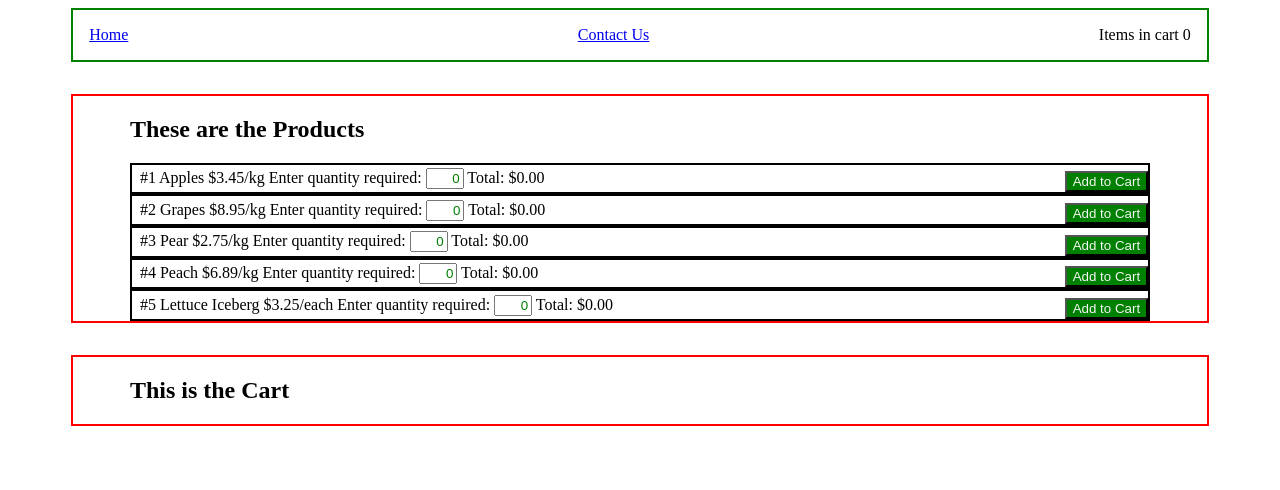
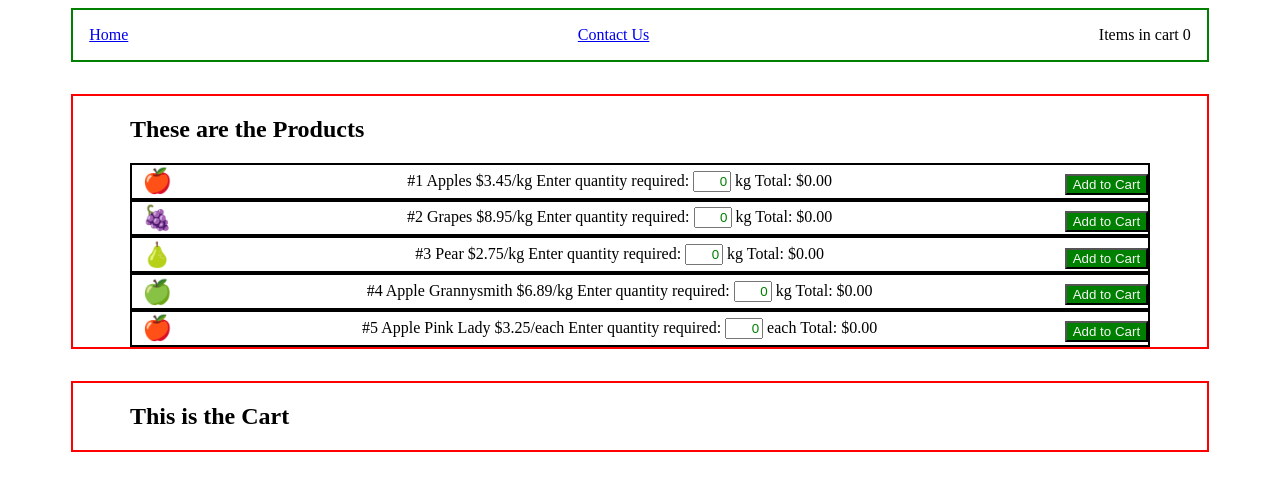
Before and after one commit to thefoxboxman/OrderForm, a Svelte app: page / in a window 1280 px wide. Shown: the top 490 px of the page. Built offline with nearby package versions, Linux system fonts and the light colour scheme; the HTML template or start-up script is replaced by a standard one.

Commit message:
Added emoji to products

```diff
--- a/src/Components/Product.svelte
+++ b/src/Components/Product.svelte
@@ -17,7 +17,7 @@
 </script>
 
 <style>
-  .product {
+  .item {
     display: flex;
     justify-content: space-between;
     align-items: center;
@@ -37,24 +37,43 @@
     color: whitesmoke;
     cursor: pointer;
   }
+  p {
+    display: inline-block;
+    font-size: 1.5rem;
+    margin: 0.1em;
+  }
 </style>
 
 <div class="product">
+
+  {#if product.unit == 'kg'}
     <div class="item">
-    {#if product.unit == 'kg'}
+      <p>{product.emoji}</p>
+      <div>
         #{product.sku} {product.name} ${product.price}/{product.unit} Enter
         quantity required:
         <input bind:value={product.quantity} />
-      Total: ${(product.quantity * product.price).toFixed(2)}
+        {product.unit} Total: ${(product.quantity * product.price).toFixed(2)}
+      </div>
+      <button id="buyButton" class="btn" on:click={buyProduct}>
+        Add to Cart
+      </button>
+    </div>
   {:else}
+    <div class="item">
+      <p>{product.emoji}</p>
+      <div>
         #{product.sku} {product.name} ${product.price}/{product.unit} Enter
         quantity required:
         <input bind:value={product.quantity} />
-      Total: ${(product.quantity * product.price).toFixed(2)}
+        {product.unit} Total: ${(product.quantity * product.price).toFixed(2)}
+      </div>
+      <button id="buyButton" class="btn" on:click={buyProduct}>
+        Add to Cart
+      </button>
+    </div>
   {/if}
 
 </div>
 
-  <button id="buyButton" class="btn" on:click={buyProduct}>Add to Cart</button>
-
-</div>
+<!-- <button id="buyButton" class="btn" on:click={buyProduct}>Add to Cart</button> -->
--- a/src/products.js
+++ b/src/products.js
@@ -1,9 +1,44 @@
 import { writable } from "svelte/store"
 
 export let products = writable([
-  { sku: 1, name: "Apples", unit: "kg", price: 3.45, quantity: 0 },
-  { sku: 2, name: "Grapes", unit: "kg", price: 8.95, quantity: 0 },
-  { sku: 3, name: "Pear", unit: "kg", price: 2.75, quantity: 0 },
-  { sku: 4, name: "Peach", unit: "kg", price: 6.89, quantity: 0 },
-  { sku: 5, name: "Lettuce Iceberg", unit: "each", price: 3.25, quantity: 0 },
+  {
+    sku: 1,
+    emoji: "🍎",
+    name: "Apples",
+    unit: "kg",
+    price: 3.45,
+    quantity: 0,
+  },
+  {
+    sku: 2,
+    emoji: "🍇",
+    name: "Grapes",
+    unit: "kg",
+    price: 8.95,
+    quantity: 0,
+  },
+  {
+    sku: 3,
+    emoji: "🍐",
+    name: "Pear",
+    unit: "kg",
+    price: 2.75,
+    quantity: 0,
+  },
+  {
+    sku: 4,
+    emoji: "🍏",
+    name: " Apple Grannysmith",
+    unit: "kg",
+    price: 6.89,
+    quantity: 0,
+  },
+  {
+    sku: 5,
+    emoji: "🍎",
+    name: "Apple Pink Lady",
+    unit: "each",
+    price: 3.25,
+    quantity: 0,
+  },
 ])
```
Lines whose indentation alone changed are shown as unchanged.
